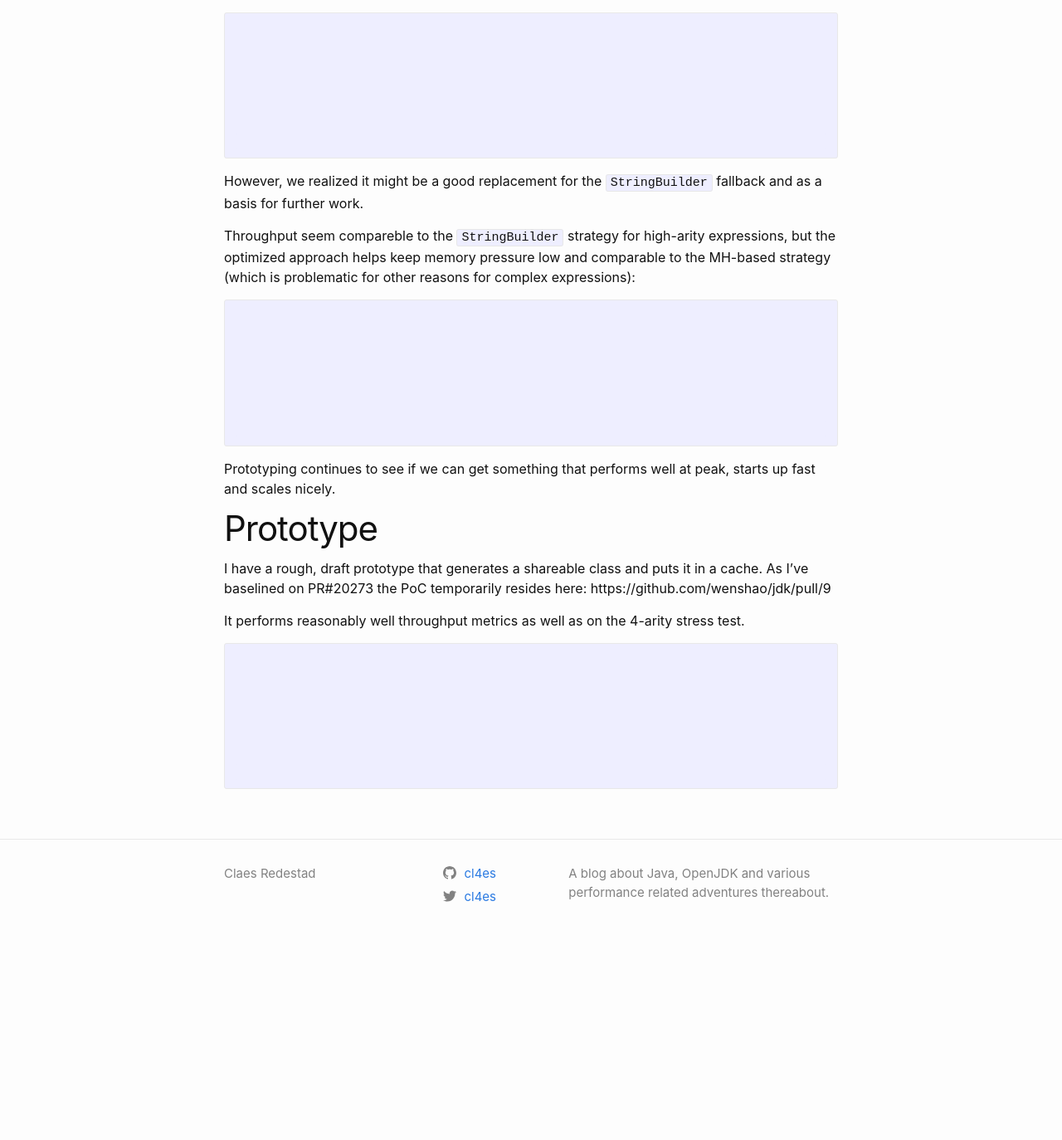
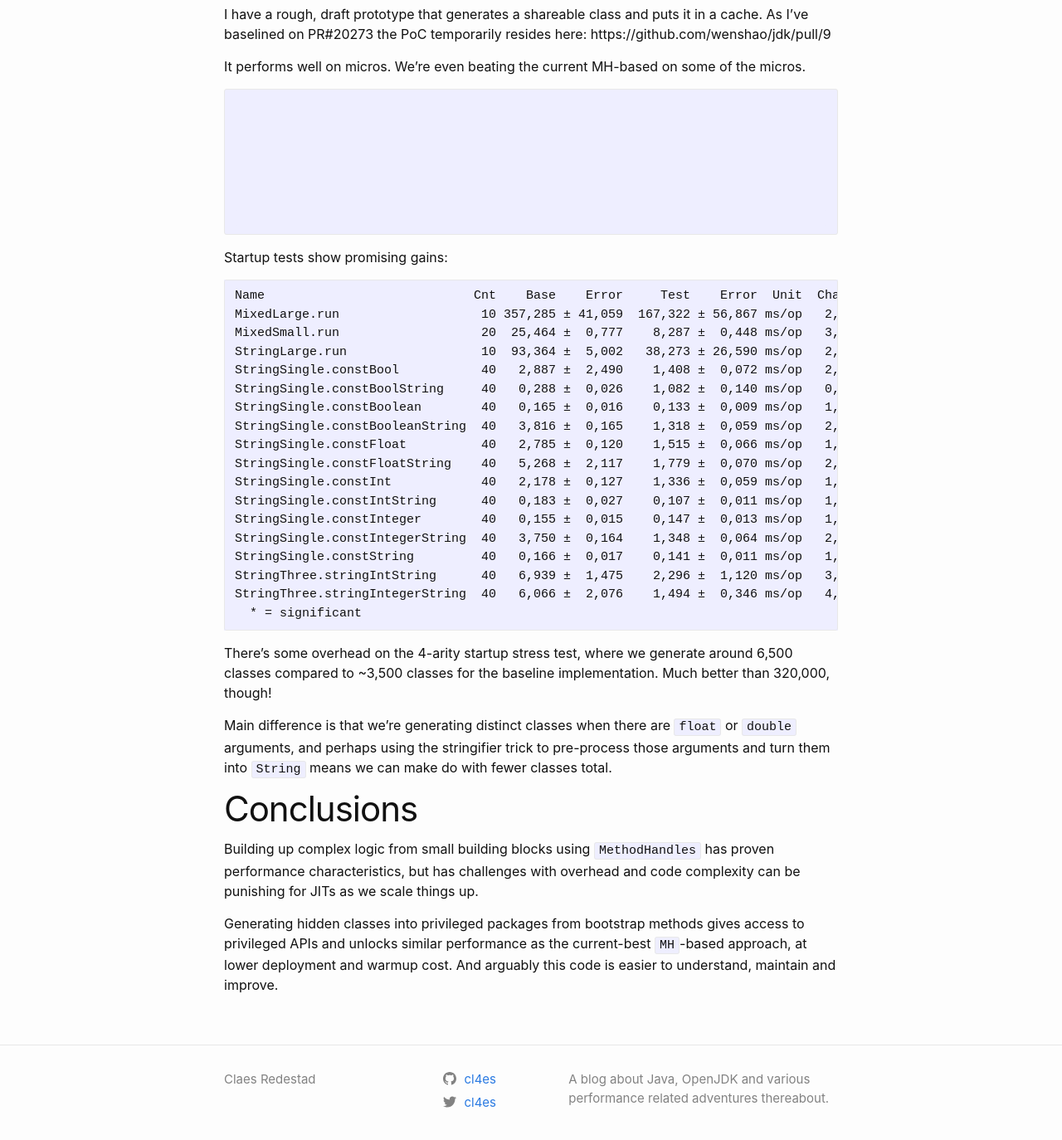
Before and after one commit to cl4es/cl4es.github.io, a Jekyll site: the page built from presentations/jvmls2024/draft.md, in a window 1280 px wide and 1400 px high, scrolled down 14471 px. Shown: the top 1374 px of the window at 83% size. Built offline with Jekyll 4.4.1, drawn with Linux system fonts in a browser that asks for light colours; before the commit the page ends 15623 px from its top, so only the background shows below that; some of the changed text lies outside the part shown.

Commit message:
Clean up, wrap up

````diff
--- a/presentations/jvmls2024/draft.md
+++ b/presentations/jvmls2024/draft.md
@@ -5,27 +5,6 @@ author: "cl4es"
 tags:
 - junk
 ---
-
-# Pitch:
-JDK 9 introduced a way to dynamically decide how to concatenate `String`s through JEP 280.
-This brought potential throughput improvements, but also some startup woes. In certain
-situations the dynamic, `MethodHandle`-based implementation can generate scores of classes
-to build up the expression tree - adding startup time and runtime footprint. These complex
-expression trees may turn into a challenge for JIT compilers.
-In the meantime there has been various improvements that could be leveraged. The new
-ClassFile API makes spinning bytecode more convenient than ever. Hidden classes mean we
-can define shareable, unloadable classes inside a privileged package, so perhaps it’s time to
-rethink how to indify string concatenation with a goal of matching the performance of the
-current best strategy, while generating less code and taking less time - at all levels - to get
-there.
-Suggested talk highlights
-- Detail current issues with the String concat factory
-- Lots of unused, intermediary LF classes are generated, visible in realistic cases, and possible to generate thousands of classes in stress tests
-- We recently had to revert to a simple ClassFile API-based implementation for huge expressions (arity >= 20) since they could otherwise overwhelm C2. Such expressions now end up slightly less performance and with at least a single class per concat call-site.
-- Touch on some past optimizations and improvements (lots of progress from 9 -> 17)
-- Touch on some current but parked attempts at reducing cost of intermediary LF class spinning
-- Demonstrate a more thorough rewrite using the ClassFile API, leveraging hidden classes to enable direct access to package-protected java.lang APIs. Ideally complex MH expression trees are replaced with cachable, sharable classes
-- Define some tests, benchmarks, produce performance results, JEP(?)/RFE proposal, applause!
 
 # Introduction
 
@@ -642,13 +621,14 @@ xychart-beta
 Prototyping continues to see if we can get something that performs well at peak, starts up fast and
 scales nicely.
 
-# Prototype
+# Full-fledged prototype
 
 I have a rough, draft prototype that generates a shareable class and
 puts it in a cache. As I've baselined on PR#20273 the PoC temporarily
 resides here: https://github.com/wenshao/jdk/pull/9
 
-It performs reasonably well throughput metrics as well as on the 4-arity stress test.
+It performs well on micros. We're even beating the
+current MH-based on some of the micros.
 
 ```mermaid
 ---
@@ -661,8 +641,52 @@ config:
             plotColorPalette: "#4344A3, #B34443"
 ---
 xychart-beta
-  title "Strings stress test, classes loaded"
-  x-axis [Baseline, Prototype]
-  y-axis 0 --> 18000
-  bar [13888, 17042]
+  title "StringConcat.concatMix4String, ns/op"
+  x-axis [MH-Baseline, SB-Baseline, Prototype]
+  y-axis 0 --> 125
+  bar [94.172, 99.163, 73.405]
 ```
+
+Startup tests show promising gains:
+
+```
+Name                            Cnt    Base    Error     Test    Error  Unit  Change
+MixedLarge.run                   10 357,285 ± 41,059  167,322 ± 56,867 ms/op   2,14x (p = 0,000*)
+MixedSmall.run                   20  25,464 ±  0,777    8,287 ±  0,448 ms/op   3,07x (p = 0,000*)
+StringLarge.run                  10  93,364 ±  5,002   38,273 ± 26,590 ms/op   2,44x (p = 0,000*)
+StringSingle.constBool           40   2,887 ±  2,490    1,408 ±  0,072 ms/op   2,05x (p = 0,041 )
+StringSingle.constBoolString     40   0,288 ±  0,026    1,082 ±  0,140 ms/op   0,27x (p = 0,000*)
+StringSingle.constBoolean        40   0,165 ±  0,016    0,133 ±  0,009 ms/op   1,24x (p = 0,000*)
+StringSingle.constBooleanString  40   3,816 ±  0,165    1,318 ±  0,059 ms/op   2,90x (p = 0,000*)
+StringSingle.constFloat          40   2,785 ±  0,120    1,515 ±  0,066 ms/op   1,84x (p = 0,000*)
+StringSingle.constFloatString    40   5,268 ±  2,117    1,779 ±  0,070 ms/op   2,96x (p = 0,000*)
+StringSingle.constInt            40   2,178 ±  0,127    1,336 ±  0,059 ms/op   1,63x (p = 0,000*)
+StringSingle.constIntString      40   0,183 ±  0,027    0,107 ±  0,011 ms/op   1,72x (p = 0,000*)
+StringSingle.constInteger        40   0,155 ±  0,015    0,147 ±  0,013 ms/op   1,06x (p = 0,151 )
+StringSingle.constIntegerString  40   3,750 ±  0,164    1,348 ±  0,064 ms/op   2,78x (p = 0,000*)
+StringSingle.constString         40   0,166 ±  0,017    0,141 ±  0,011 ms/op   1,18x (p = 0,000*)
+StringThree.stringIntString      40   6,939 ±  1,475    2,296 ±  1,120 ms/op   3,02x (p = 0,000*)
+StringThree.stringIntegerString  40   6,066 ±  2,076    1,494 ±  0,346 ms/op   4,06x (p = 0,000*)
+  * = significant
+```
+
+There's some overhead on the 4-arity startup stress test, where
+we generate around 6,500 classes compared to ~3,500 classes for the
+baseline implementation. Much better than 320,000, though!
+
+Main difference
+is that we're generating distinct classes when there are `float` or `double`
+arguments, and perhaps using the stringifier trick to pre-process those
+arguments and turn them into `String` means we can make do with fewer classes
+total.
+
+# Conclusions
+
+Building up complex logic from small building blocks using `MethodHandles` has proven
+performance characteristics, but has challenges with overhead and code complexity can
+be punishing for JITs as we scale things up.
+
+Generating hidden classes into privileged packages from bootstrap methods gives access
+to privileged APIs and unlocks similar performance as the current-best `MH`-based approach,
+at lower deployment and warmup cost. And arguably this code is easier to understand, maintain and
+improve.
````
